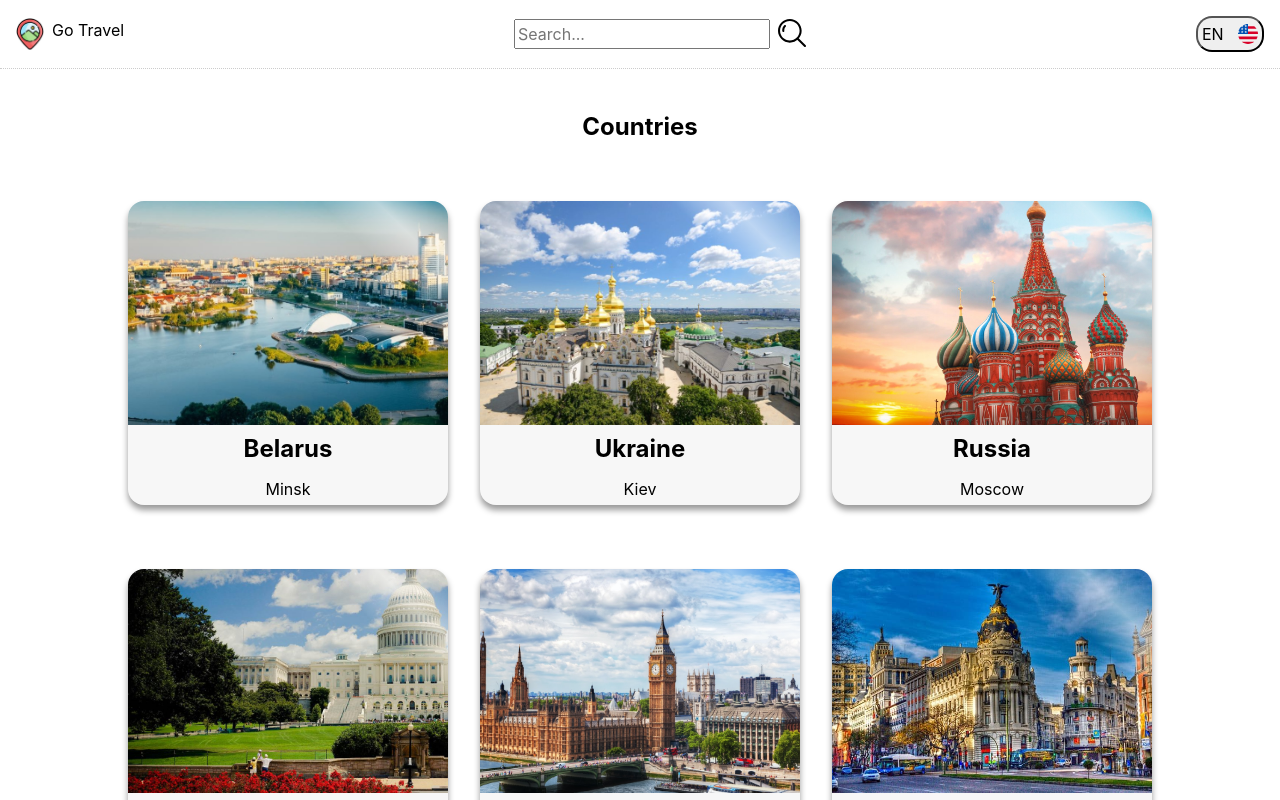
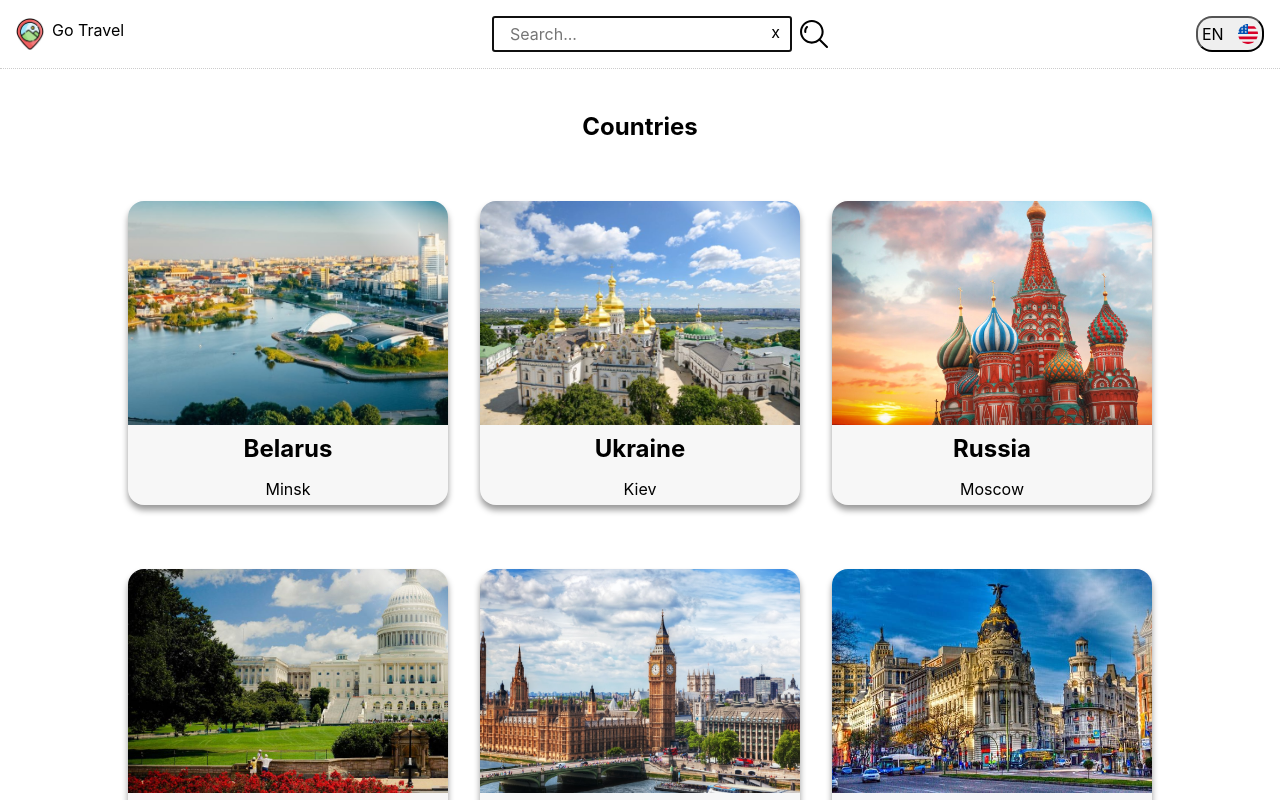
Before and after one commit to ShotAlex/travel-app, a React (Create React App) app: page / in a window 1280 px wide. Shown: the top 800 px of the page. Built offline with nearby package versions, Linux system fonts and the light colour scheme.

Commit message:
feat: add search store

```diff
--- a/src/components/Country/Widgets/Widgets.jsx
+++ b/src/components/Country/Widgets/Widgets.jsx
@@ -1,12 +1,13 @@
 import React from 'react';
 import classes from './Widgets.module.scss'
-import {exchangeStore, weatherStore} from "../../../store/store";
+import {exchangeStore, timeStore, weatherStore} from "../../../store/store";
 import {observer} from "mobx-react-lite";
 
 const Widgets = () => {
   React.useEffect(() => {
     // weatherStore.getWeather()
     // exchangeStore.getExchanges()
+    timeStore.getLocalTime()
   }, [])
 
   return (
@@ -39,6 +40,7 @@ const Widgets = () => {
       <section className={classes.widget}>
         <h3>Local Time</h3>
         <p>2 : 25</p>
+        <p>TimeStamp</p>
       </section>
     </aside>
   );
--- a/src/components/Country/Widgets/Widgets.module.scss
+++ b/src/components/Country/Widgets/Widgets.module.scss
@@ -10,4 +10,8 @@
 .widget {
   width: 100%;
   margin: 1em 0;
+  border: 1px dotted #ccc;
+  border-radius: 1em;
+  padding: 1em;
+  box-shadow: 0px 5px 6px rgba(0,0,0,.4);
 }
--- a/src/components/Header/Search/Search.jsx
+++ b/src/components/Header/Search/Search.jsx
@@ -1,21 +1,46 @@
 import React from 'react';
 import classes from './Search.module.scss'
 import searchImg from '../../../assets/images/search.svg'
+import {searchStore} from "../../../store/store";
+import {observer} from "mobx-react-lite";
 
 const Search = () => {
-  const [value, setValue] = React.useState('')
-  const changeValue = e => {
-    setValue(e.target.value)
+  const inputRef = React.useRef()
+
+  const clearSearch = () => {
+    searchStore.changeValue('')
   }
+
+  const setValue = e => {
+    searchStore.changeValue(e.target.value)
+  }
+
+  const search = (e) => {
+    if(e.key === 'Enter'){
+      console.log('enter press here! ')
+    }
+  }
+
+  React.useEffect(() => {
+    inputRef.current.focus()
+  }, [])
 
   return (
     <section className={classes.search}>
-      <input className={classes.search__input} type="text" value={value} onChange={e => changeValue(e)} placeholder={'Search...'} id="search" />
+      <input
+        type="text" value={searchStore.value}
+        className={classes.search__input}
+        onChange={e => setValue(e)}
+        placeholder={'Search...'} id="search"
+        ref={inputRef}
+        onKeyPress={(e) => search(e)}
+      />
       <label htmlFor="search" className={classes.search__icon}>
+        <span className={classes.clear} onClick={() => clearSearch()}>x</span>
         <img src={searchImg} alt="search country"/>
       </label>
     </section>
   );
 };
 
-export default Search;
+export default observer(Search);
--- a/src/components/Header/Search/Search.module.scss
+++ b/src/components/Header/Search/Search.module.scss
@@ -1,8 +1,12 @@
 .search {
+  position: relative;
   display: flex;
+  align-items: center;
 
   &__input {
     margin-right: .5em;
+    padding: .25em 2em .25em 1em;
+
   }
 
   &__icon {
@@ -12,7 +16,12 @@
       width: 1.75em;
     }
   }
+}
 
-
-
+.clear {
+  position: absolute;
+  top: 50%;
+  right: 3em;
+  transform: translateY(-60%);
+  z-index: 20;
 }
--- a/src/components/Home/Home.jsx
+++ b/src/components/Home/Home.jsx
@@ -7,7 +7,7 @@ const Home = () => {
 
   const chooseCountry = (name) => {
     console.log(name)
-    weatherStore.getWeather()
+    // weatherStore.getWeather()
   }
 
   return (
--- a/src/store/Widgets/exchange.js
+++ b/src/store/Widgets/exchange.js
@@ -1,34 +1,22 @@
 import { makeAutoObservable } from 'mobx';
+import {exchangeBaseUrl} from "../../utils/variables";
 
-const baseUrl = 'http://data.fixer.io/api/latest?access_key=1a2be4cf15ba24c0b7bd4b925ca23c51&format=1'
-const excUrl = 'https://v6.exchangerate-api.com/v6/8c1143ab664c78c3f0959f56/latest/'
+
 class Exchange {
   constructor() {
     makeAutoObservable(this);
   }
 
-
-  // base = 'USD'
-  base = 'BYN'
+  base = 'USD'
   currencyUSD = 0
   currencyEUR = 0
   currencyRUB = 0
   currencyCNY = 0
-  exchange = null
 
   async getExchanges() {
-    // const url = 'https://api.exchangeratesapi.io/latest?base=USD'
-    // const url = baseUrl + 'base=RYB&symbols=BYN,USD'
-    const url = excUrl + this.base
+    const url = exchangeBaseUrl + this.base
     const res = await fetch(url)
     const data = await res.json()
-    console.log(data)
-
-    // if(data.result === 'error') {
-    //   this.base = 'USD'
-    //   this.getExchanges()
-    //   return
-    // }
 
     this.setExchanges(data)
   }
--- a/src/store/Widgets/time.js
+++ b/src/store/Widgets/time.js
@@ -8,6 +8,11 @@ class Time {
 
   localTime = ''
   Country = ''
+
+  getLocalTime() {
+    var d = new Date();
+    var n = d.getTimezoneOffset();
+  }
 }
 
 export default Time;
--- a/src/store/Widgets/weather.js
+++ b/src/store/Widgets/weather.js
@@ -33,8 +33,6 @@ class Weather {
     this.speed = `Speed: ${Math.round(data.wind.speed)}m/s`
     this.city = data.name;
 
-    console.log(this.city)
-
     // weatherIcon.className = 'weather-icon owf';
     // weatherIcon.classList.add(`owf-${data.weather[0].id}`);
   }
--- /dev/null
+++ b/src/store/search.js
@@ -0,0 +1,18 @@
+import { makeAutoObservable } from 'mobx';
+
+
+class Search {
+  constructor() {
+    makeAutoObservable(this);
+  }
+
+  value = ''
+
+  changeValue(value) {
+    console.log(this.value)
+    this.value = value
+  }
+
+}
+
+export default Search;
--- a/src/store/store.js
+++ b/src/store/store.js
@@ -5,6 +5,7 @@ import Weather from "./Widgets/weather";
 import Country from "./country";
 import Countries from "./countries";
 import Lang from "./lang";
+import Search from "./search";
 
 
 class Store {
@@ -24,6 +25,7 @@ const weatherStore = new Weather()
 const countryStore = new Country()
 const countriesStore = new Countries()
 const langStore = new Lang()
+const searchStore = new Search()
 
 export {
   store,
@@ -33,5 +35,6 @@ export {
   countryStore,
   countriesStore,
   langStore,
+  searchStore,
 
 };
--- a/src/utils/variables.js
+++ b/src/utils/variables.js
@@ -0,0 +1 @@
+export const exchangeBaseUrl = 'https://v6.exchangerate-api.com/v6/8c1143ab664c78c3f0959f56/latest/'
```
